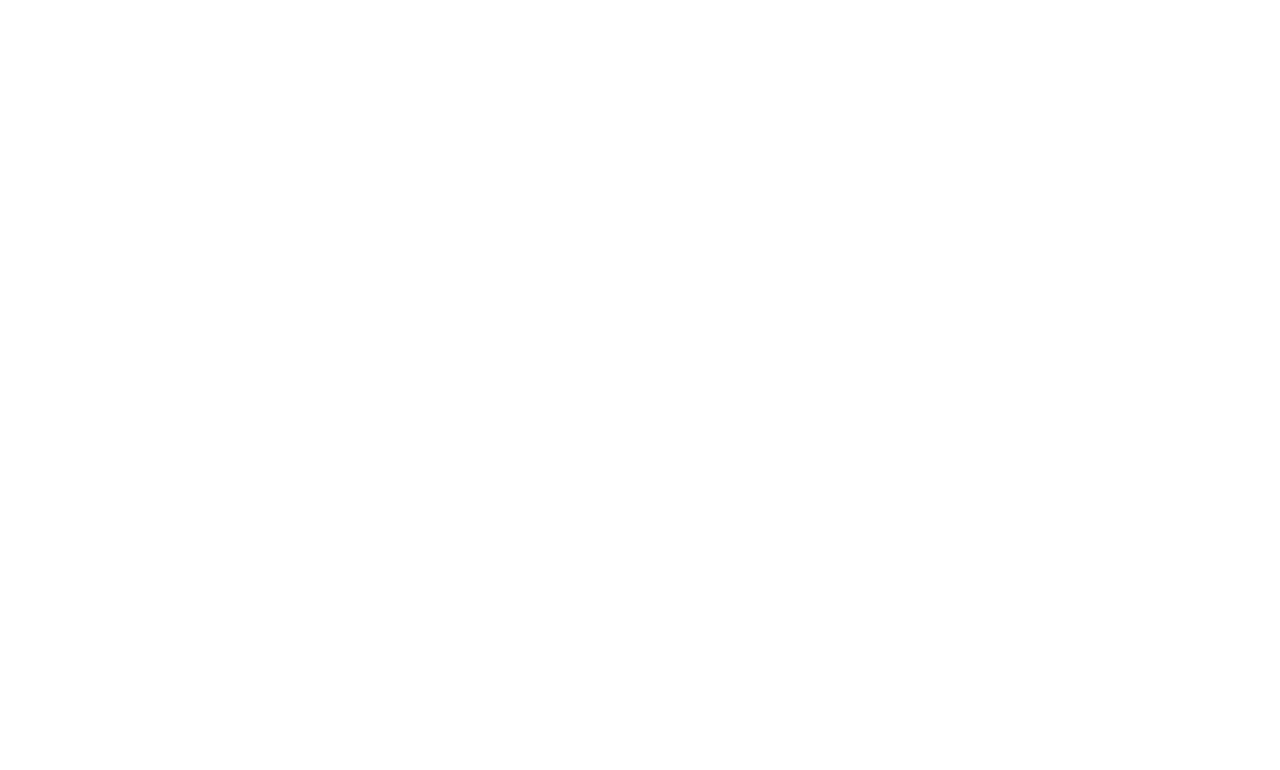
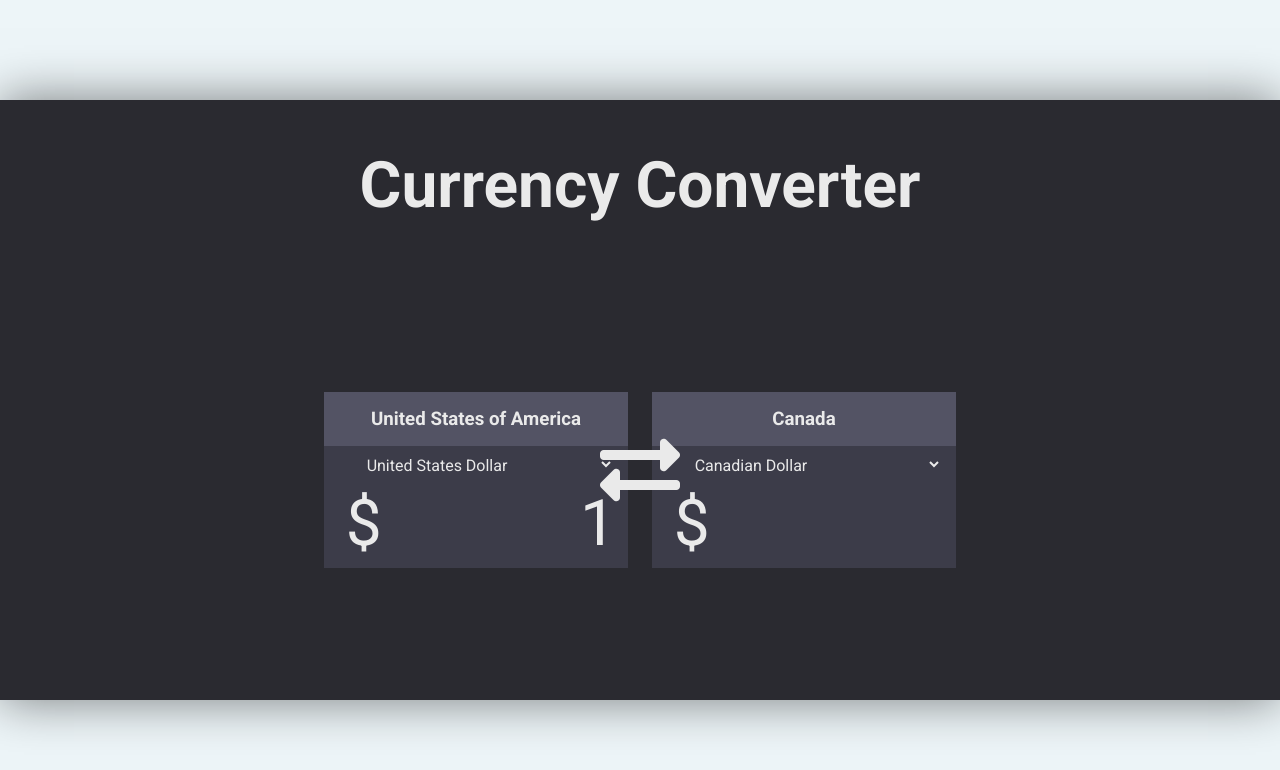
Before and after one commit to ynoTL23/Currency-Converter, a plain HTML site: page index.html in a window 1280 px wide. Drawn offline with Linux system fonts and the light colour scheme.

Commit message:
create baseline visual

```diff
--- a/css/style.css
+++ b/css/style.css
@@ -2,4 +2,146 @@
     margin: 0;
     padding: 0;
     box-sizing: border-box;
+    overflow: hidden;
+    font-family: 'Roboto', 'Segoe UI', sans-serif;
 }
+
+body {
+    max-height: 100%;
+    color: #EAEAEA;
+    background: rgb(237, 245, 248);
+}
+
+.strip {
+    display: flex;
+    flex-flow: column;
+    position: absolute;
+    top: 50%;
+    width: 100%;
+    height: 75vh;
+    max-height: 80%;
+    transform: translateY(-50%);
+    background-color: #2A2A30;
+    box-shadow: 0 0 3rem rgba(0, 0, 0, 0.5);
+}
+
+header {
+    height: 10rem;
+}
+
+header .title {
+    margin: auto;
+    padding: 3rem 0;
+    width: max-content;
+    height: inherit;
+    text-align: center;
+    font-size: 2rem;
+}
+
+.converter {
+    flex-grow: 1;
+    width: 50vw;
+    margin: auto;
+    display: flex;
+    flex-direction: row;
+}
+
+.converter section {
+    display: flex;
+    width: inherit;
+    margin: auto;
+}
+
+.converter .input-box {
+    height: 35vh;
+    width: 50%;
+    text-align: center;
+}
+
+.converter .input-box h3,
+.currency-frame {
+    background: rgb(83, 83, 100);
+}
+
+.converter .input-box h3 {
+    margin: auto;
+    padding: 1rem;
+}
+
+.currency-frame {
+    margin: auto;
+    margin-top: 0.5rem;
+    width: 17.5rem;
+    height: fit-content;
+}
+
+.converter .input-box .currency-frame select {
+    margin-left: 0.1rem;
+    width: 15.7rem;
+    border: none;
+    font-size: 1rem;
+    color: #EAEAEA;
+}
+
+.converter .input-box .currency-frame select,
+.currency-frame {
+    background-color: rgb(60, 60, 73);
+}
+
+.currency-frame .country-flag {
+    display: flex;
+    margin-right: 0.1rem;
+    margin-top: 0.15rem;
+    float: left;
+}
+
+.input-box .currency-input {
+    margin: auto;
+    height: 6rem;
+    width: 13.8rem;
+    font-size: 4rem;
+    text-align: right;
+    border: none;
+    background: none;
+    color: #EAEAEA;
+}
+
+span#currency-symbol {
+    padding: 0.6rem;
+    font-size: 4rem;
+}
+
+#from-section,
+#to-section {
+    margin: auto;
+    width: 19rem;
+    height: 11rem;
+    background-color: rgb(60, 60, 73);
+}
+
+.exchange {
+    margin: auto 0px;
+    height: fit-content;
+    width: fit-content;
+    transform: scale(5);
+}
+
+.exchange:hover {
+    cursor: pointer;
+    transform: scale(5.5);
+    color: white;
+}
+
+.exchange:active {
+    transform: scale(4.5);
+    color: rgba(255, 255, 255, 0.6);
+}
+
+.converter .input-box .currency-frame select:focus,
+.input-box .currency-input {
+    outline: none;
+}
+
+.converter .input-box select:hover {
+    cursor: pointer;
+}
--- a/index.html
+++ b/index.html
@@ -1,14 +1,78 @@
 <!DOCTYPE html>
 <html lang="en">
+
 <head>
     <meta charset="UTF-8">
     <meta name="viewport" content="width=device-width, initial-scale=1.0">
     <meta http-equiv="X-UA-Compatible" content="ie=edge">
+    <link href="https://fonts.googleapis.com/css?family=Roboto:400,700&display=swap" rel="stylesheet">
+    <link rel="stylesheet" href="css/flag-icon.min.css">
+    <link rel='stylesheet' href='https://cdnjs.cloudflare.com/ajax/libs/font-awesome/5.10.2/css/all.min.css'>
     <link rel="stylesheet" href="css/style.css">
     <title>Currency Converter</title>
 </head>
+
 <body>
+    <div class="strip">
+        <header>
+            <div class="title">
+                <h1>Currency Converter</h1>
+            </div>
+        </header>
+        <section class="converter">
+            <section>
+                <!-- START 'TO' SECTION -->
+                <div class="input-box" id="from-section">
+                    <h3>United States of America</h3>
+                    <div class="currency-frame">
+                        <div class="country-flag">
+                            <span class="flag-icon flag-icon-us"></span>
+                        </div>
+                        <select name="currency" id="currency">
+                            <option value="CAD">Canadian Dollar</option>
+                            <option value="EUR">Euro</option>
+                            <option value="MXN">Mexican Peso</option>
+                            <option value="NZD">New Zealand Dollar</option>
+                            <option value="usd" selected>United States Dollar</option>
+                        </select>
+                    </div>
+
+                    <div class="currency-input-frame">
+                        <span id="currency-symbol">$</span>
+                        <input class="currency-input" value="1">
+                    </div>
+                </div>
+                <!-- END 'FROM' SECTION -->
+
+                <div class="exchange"><i class="fas fa-exchange-alt"></i></div>
+
+                <!-- START 'TO' SECTION -->
+                <div class="input-box" id="to-section">
+                    <h3>Canada</h3>
+                    <div class="currency-frame">
+                        <div class="country-flag">
+                            <span class="flag-icon flag-icon-ca"></span>
+                        </div>
+                        <select name="currency" id="currency">
+                            <option value="CAD" selected>Canadian Dollar</option>
+                            <option value="EUR">Euro</option>
+                            <option value="MXN">Mexican Peso</option>
+                            <option value="NZD">New Zealand Dollar</option>
+                            <option value="usd">United States Dollar</option>
+                        </select>
+                    </div>
+
+                    <div class="currency-input-frame">
+                        <span id="currency-symbol">$</span>
+                        <input class="currency-input">
+                    </div>
+                </div>
+                <!-- END 'TO' SECTION -->
+            </section>
+        </section>
+    </div>
 
     <script src="js/main.js"></script>
 </body>
+
 </html>
```
Also changed, not shown: css/flag-icon.min.css (added).
